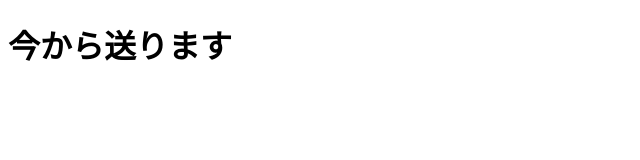
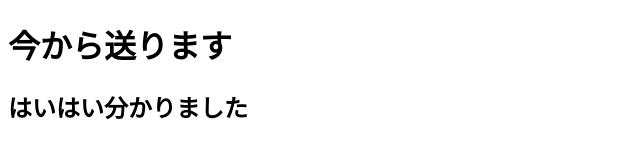
Before and after one commit to sakaedada/-rd-yoru, a plain HTML site: page index.html in a window 1280 px wide. Shown: the whole page, without its empty margins (0-640 px from the left). Drawn offline with Linux system fonts and the light colour scheme.

Commit message:
third commit

```diff
--- a/index.html
+++ b/index.html
@@ -9,7 +9,7 @@
 
 <body>
   <h1>今から送ります</h1>
-
+<h2>はいはい分かりました</h2>
 </body>
 
 </html>
```
